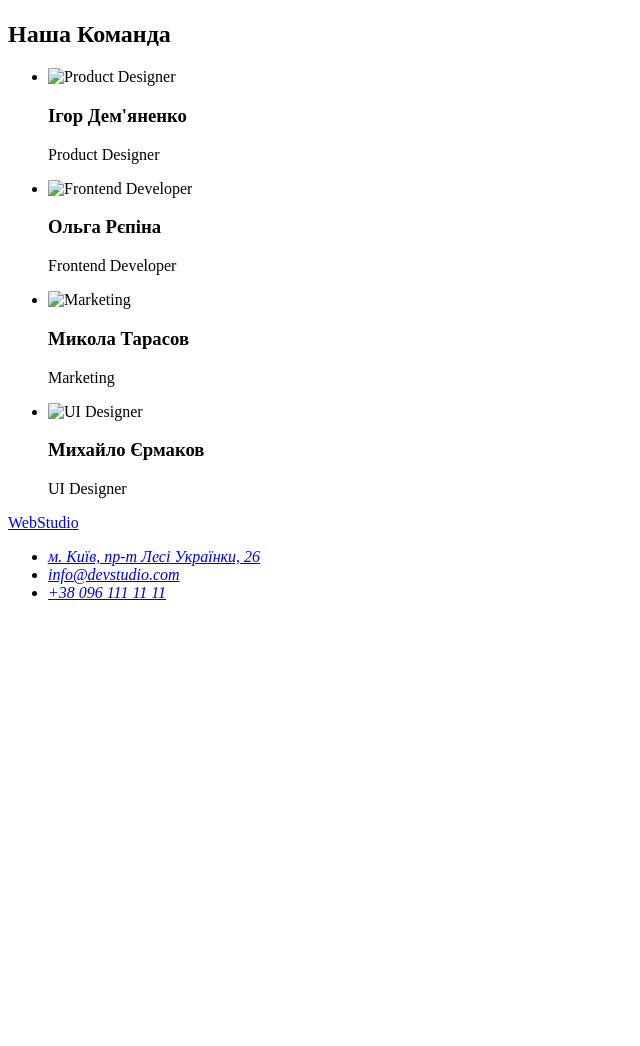
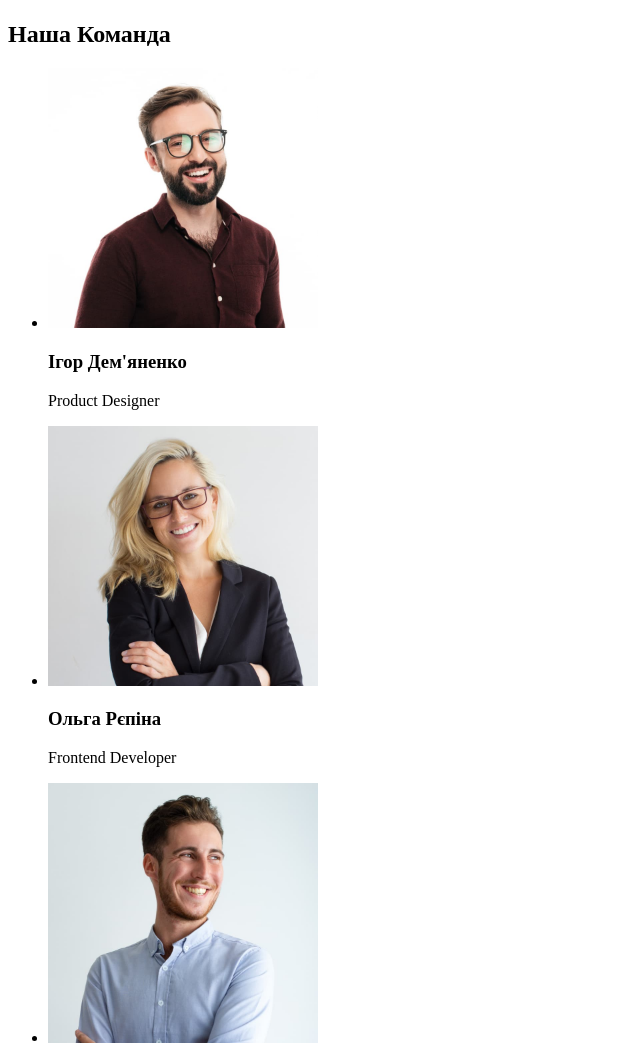
Before and after one commit to pluton27/goit-markup-hw-01, a plain HTML site: page index.html in a window 1280 px wide. Shown: the part 1553-2599 px from the top of the page, without its empty margins (0-640 px from the left). Before the commit the page ends 2171 px from the top, so only its background shows below. Drawn offline with Linux system fonts and the light colour scheme; the site is published under a folder, as on GitHub Pages, so addresses that start at the root find nothing.

Commit message:
Update images

```diff
--- a/index.html
+++ b/index.html
@@ -59,22 +59,22 @@
         <h2>Наша Команда</h2>
         <ul>
           <li>
-            <img src="/images/team1.jpg" alt="Product Designer" width="270" />
+            <img src="./images/team1.jpg" alt="Product Designer" width="270" />
             <h3>Ігор Дем'яненко</h3>
             <p>Product Designer</p>
           </li>
           <li>
-            <img src="/images/team2.jpg" alt="Frontend Developer" width="270" />
+            <img src="./images/team2.jpg" alt="Frontend Developer" width="270" />
             <h3>Ольга Рєпіна</h3>
             <p>Frontend Developer</p>
           </li>
           <li>
-            <img src="/images/team3.jpg" alt="Marketing" width="270" />
+            <img src="./images/team3.jpg" alt="Marketing" width="270" />
             <h3>Микола Тарасов</h3>
             <p>Marketing</p>
           </li>
           <li>
-            <img src="/images/team4.jpg" alt="UI Designer" width="270" />
+            <img src="./images/team4.jpg" alt="UI Designer" width="270" />
             <h3>Михайло Єрмаков</h3>
             <p>UI Designer</p>
           </li>
```
